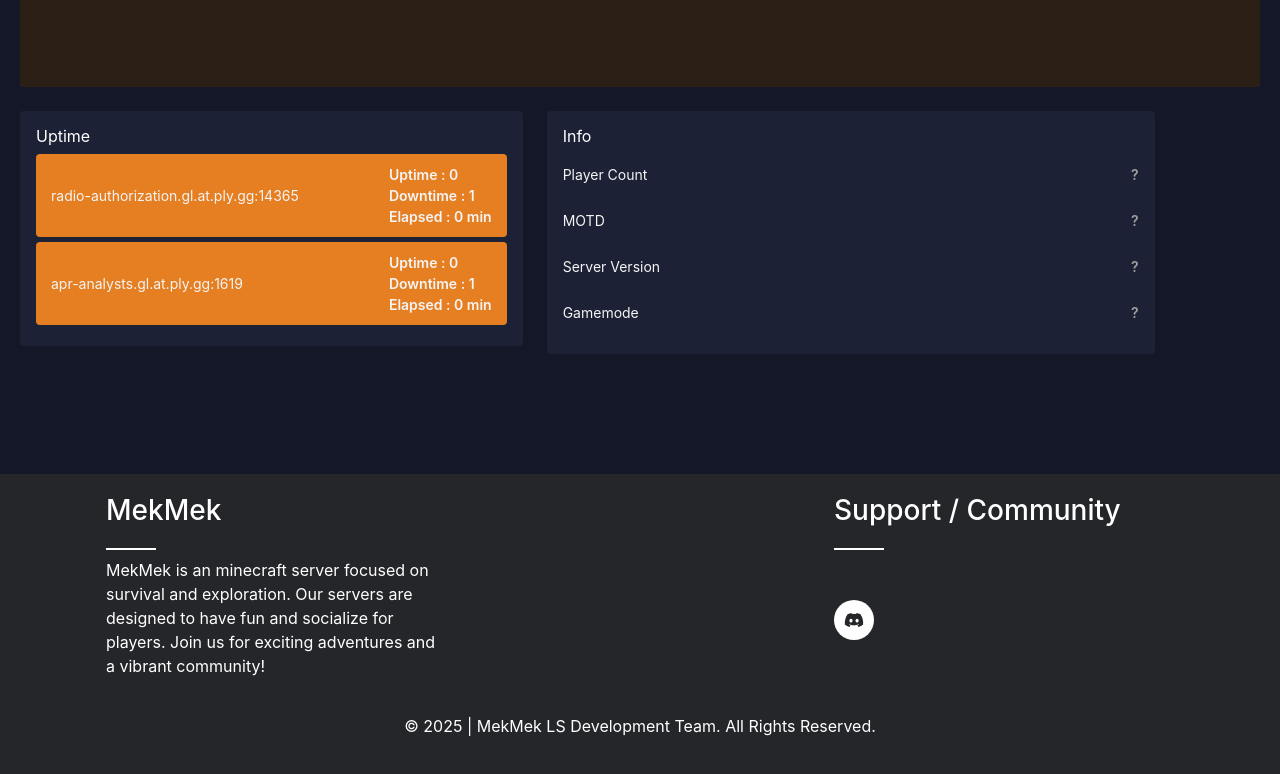
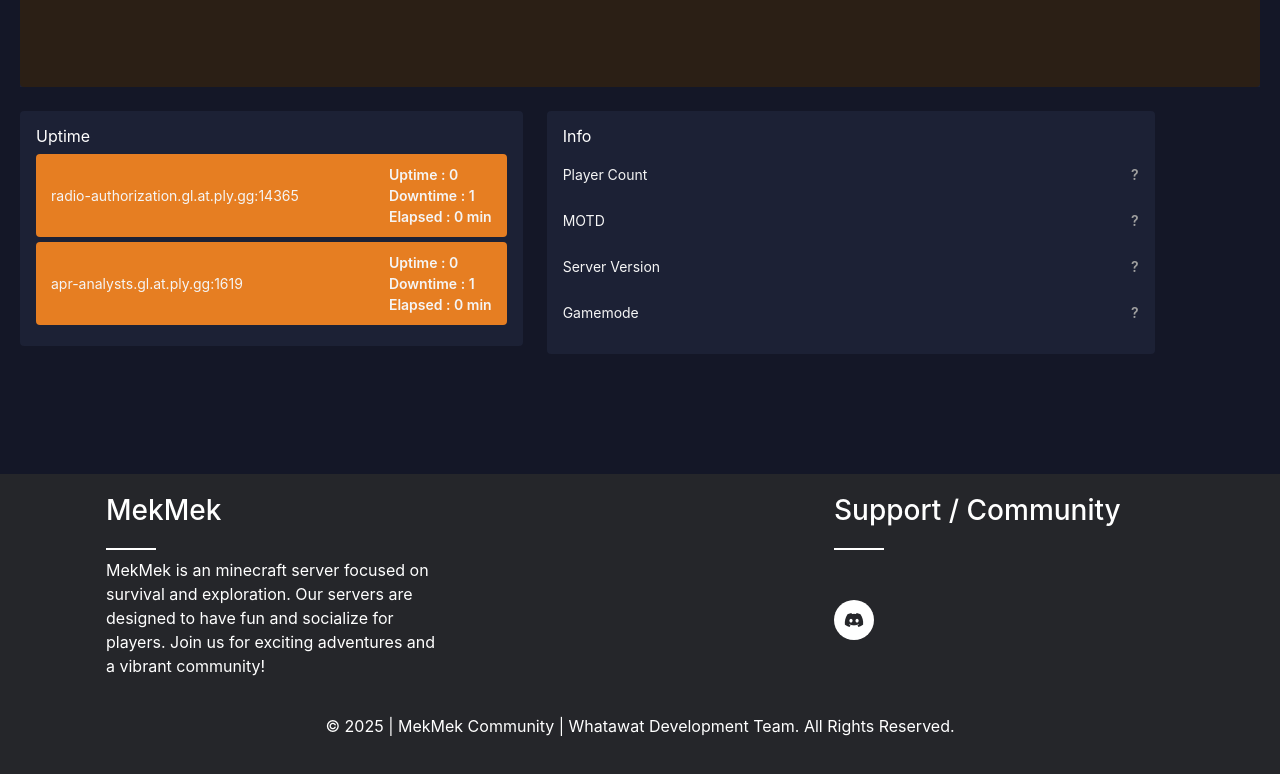
Before and after one commit to yourorly/MekMekStat, a plain HTML site: page index.html in a window 1280 px wide. Shown: the part 405-1179 px from the top of the page. Drawn offline with nearby package versions, Linux system fonts and the light colour scheme; no server answers.

Commit message:
Update index.html

```diff
--- a/index.html
+++ b/index.html
@@ -107,7 +107,7 @@
             </div>
         </div>
         <div class="footer-2">
-            <p>© 2025 | MekMek LS Development Team. All Rights Reserved.</p>
+            <p>© 2025 | MekMek Community | Whatawat Development Team. All Rights Reserved.</p>
         </div>
 
 </div>
```
